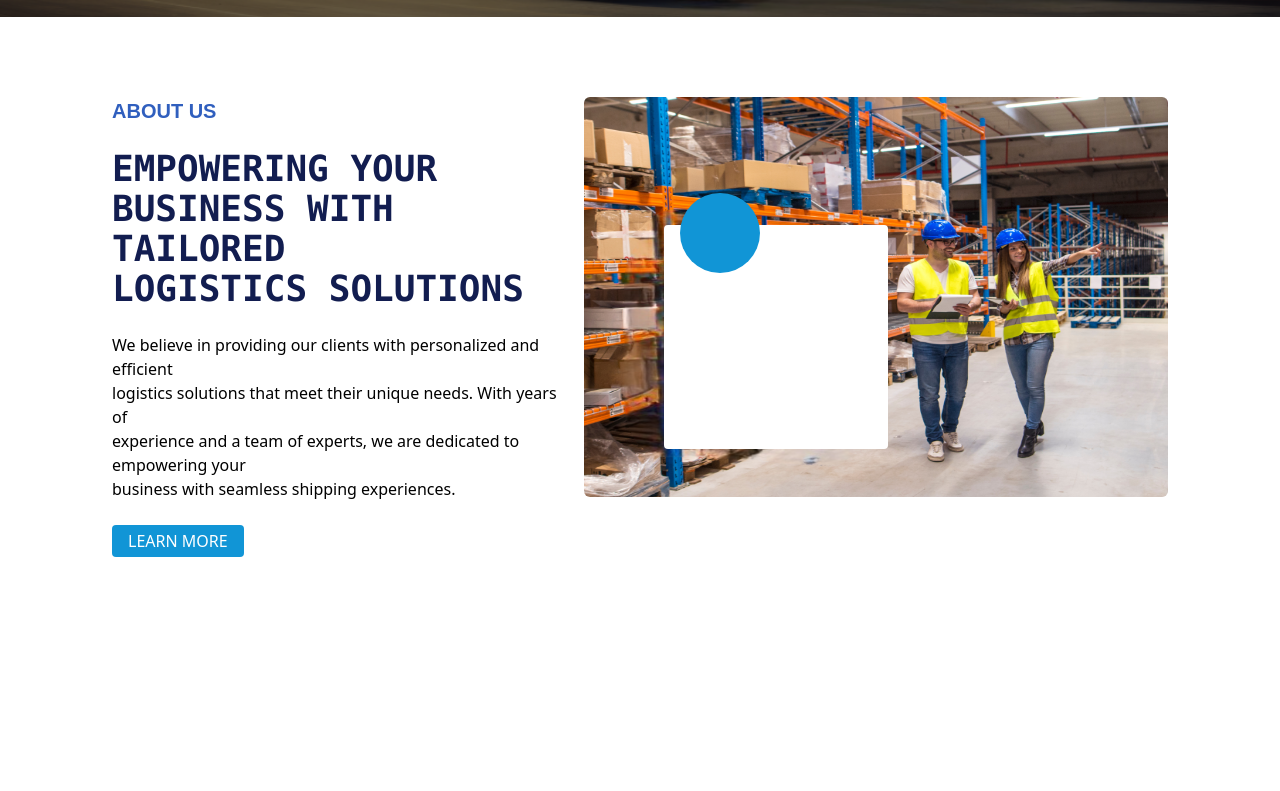
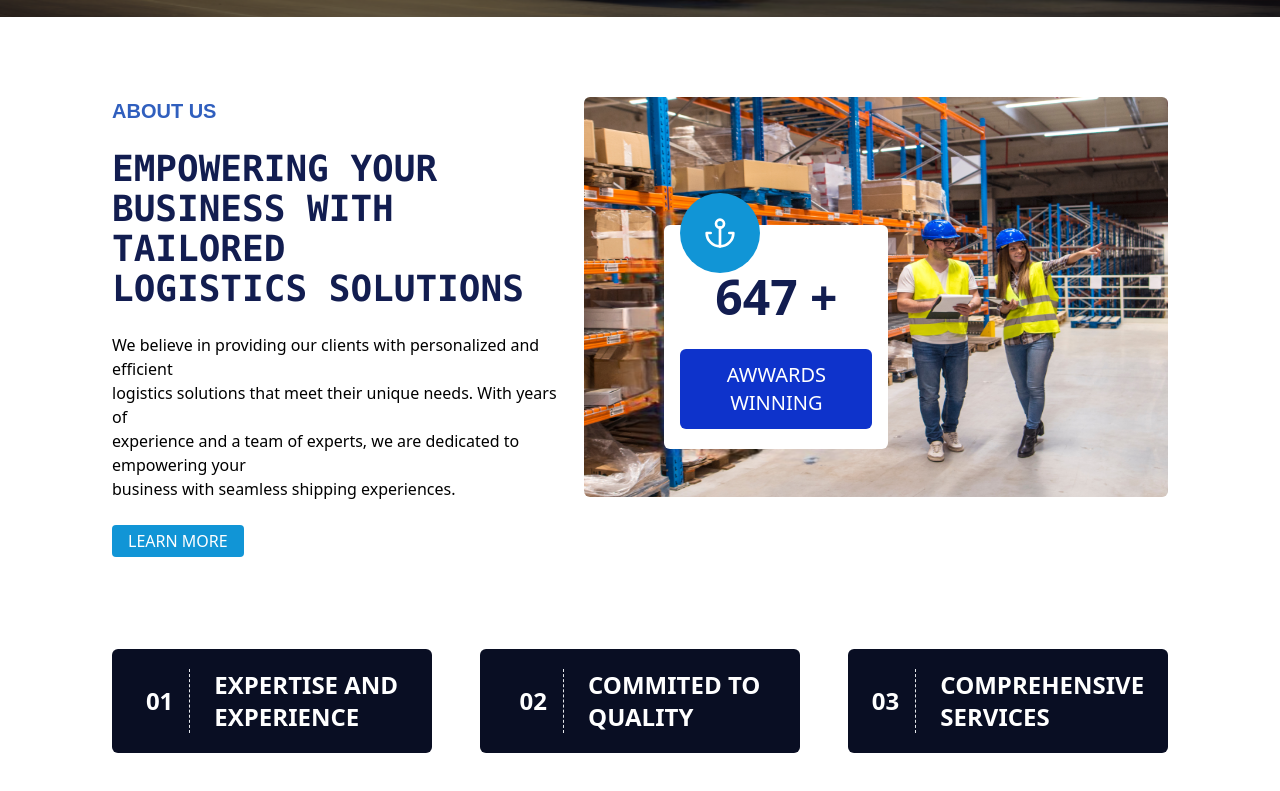
Before and after one commit to shifin424/mass-shipping-fze-task, a React (Vite) app: page / in a window 1280 px wide. Shown: the part 671-1462 px from the top of the page. Before the commit the page ends 1320 px from the top, so only its background shows below. Built offline with nearby package versions, Linux system fonts and the light colour scheme.

Commit message:
updated the About component

```diff
--- a/src/components/About.jsx
+++ b/src/components/About.jsx
@@ -1,16 +1,17 @@
 import React from "react";
 import Button from "./Button";
-import profile from '../assets/Images/about.png';
+import profile from "../assets/Images/about.png";
+import { LuAnchor } from "react-icons/lu";
 
 const About = () => {
     return (
-        <div className="relative px-10 lg:px-28 mt-10 md:mt-20 mb-20 flex flex-col md:flex-row">
-            <div className="flex flex-col justify-between md:w-1/2 md:pr-6 gap-y-6 relative z-10">
-                <p className="text-[#305fbe] font-semibold font-poppins text-sm md:text-xl">
-                    ABOUT US
-                </p>
+        <>
+            <div className="relative px-10 lg:px-28 mt-10 md:mb-20 md:mt-20  flex flex-col md:flex-row">
+                <div className="flex flex-col justify-between md:w-1/2 md:pr-6 gap-y-6 relative ">
+                    <p className="text-[#305fbe] font-semibold font-poppins text-sm md:text-xl">ABOUT US</p>
                     <h1 className="text-[#121d50] gap-x-4 text-lg md:text-xl lg:text-4xl font-mono font-bold">
-                    EMPOWERING YOUR <br /> BUSINESS WITH TAILORED <br />LOGISTICS SOLUTIONS
+                        EMPOWERING YOUR <br /> BUSINESS WITH TAILORED <br />
+                        LOGISTICS SOLUTIONS
                     </h1>
                     <p className="text-xs md:text-sm lg:text-base">
                         We believe in providing our clients with personalized and efficient <br />
@@ -21,13 +22,51 @@ const About = () => {
 
                     <Button className="px-4 py-1 rounded  text-white mb-5 md:mb-3 bg-[#1195d6]" label="LEARN MORE" />
                 </div>
-            <div className="md:w-[41rem] h-[25rem] relative z-0">
+                <div className="md:w-[41rem] h-[21rem] md:h-[25rem] relative z-0">
                     <img src={profile} alt="" className="w-full h-auto md:max-w-full md:h-full absolute rounded-md" />
-                <div className="absolute top-0 left-0 w-28 md:w-56 mt-20 md:mt-32 ml-10 md:ml-20 h-32 md:h-56 rounded bg-white z-10"></div>
-                <div className="absolute w-14 md:w-20 h-14 md:h-20 bg-[#1195d6] rounded-full mt-12 ml-12 md:mt-[6rem] md:ml-24  z-10"></div>
+                    <div
+                        className="absolute  w-28 md:w-56 mt-20 md:mt-32 pb-2  md:pb-5 md:gap-y-7 gap-y-1 text-sm text-center
+                     ml-10 md:ml-20 h-32 md:h-56 rounded-md flex flex-col justify-end bg-white z-10"
+                    >
+                        <h1 className="text-2xl md:text-5xl text-[#121d50] font-bold ">647 +</h1>
+                        <Button
+                            className=" md:px-3 md:ml-4 md:mr-4  ml-2 mr-2 h-14 rounded-md text-white text-sm md:text-xl
+                             md:h-20 bg-[#0e33cb]  md:p-3 "
+                            label="AWWARDS WINNING"
+                        />
                     </div>
-
+                    <div className="absolute w-12 md:w-20 h-12 md:h-20 bg-[#1195d6] rounded-full mt-14 ml-12 md:mt-[6rem] md:ml-24  z-10">
+                        <LuAnchor className="md:ml-6 ml-4 mt-4 text-white md:w-8 md:mt-5 md:h-10" />
                     </div>
+                </div>
+            </div>
+            <div className="md:flex flex-col md:flex-row md:justify-between text-2xl font-semibold bg-white px-10 md:px-28 pb-20">
+                <div className="bg-[#090e23] rounded-md flex gap-x-6 justify-center p-5 w-full md:w-80 h-34 text-white mb-5 md:mb-0">
+                    <h1 className="mb-2 border-r pr-4 border-dashed  pt-4 md:mb-0">01</h1>
+                    <h1 className="text-left">
+                        EXPERTISE AND
+                        <br />
+                        EXPERIENCE
+                    </h1>
+                </div>
+                <div className="bg-[#090e23] rounded-md flex gap-x-6 justify-center p-5 w-full md:w-80 h-34 text-white mb-5 md:mb-0">
+                    <h1 className="mb-2 border-r pr-4 border-dashed pt-4 md:mb-0">02</h1>
+                    <h1 className="text-left">
+                        COMMITED TO
+                        <br />
+                        QUALITY
+                    </h1>
+                </div>
+                <div className="bg-[#090e23] rounded-md flex gap-x-6 justify-center p-5 w-full md:w-80 h-34 text-white">
+                    <h1 className="mb-2 border-r pr-4 border-dashed pt-4 md:mb-0">03</h1>
+                    <h1 className="text-left">
+                        COMPREHENSIVE
+                        <br />
+                        SERVICES
+                    </h1>
+                </div>
+            </div>
+        </>
     );
 };
 
```
Lines whose indentation alone changed are shown as unchanged.
